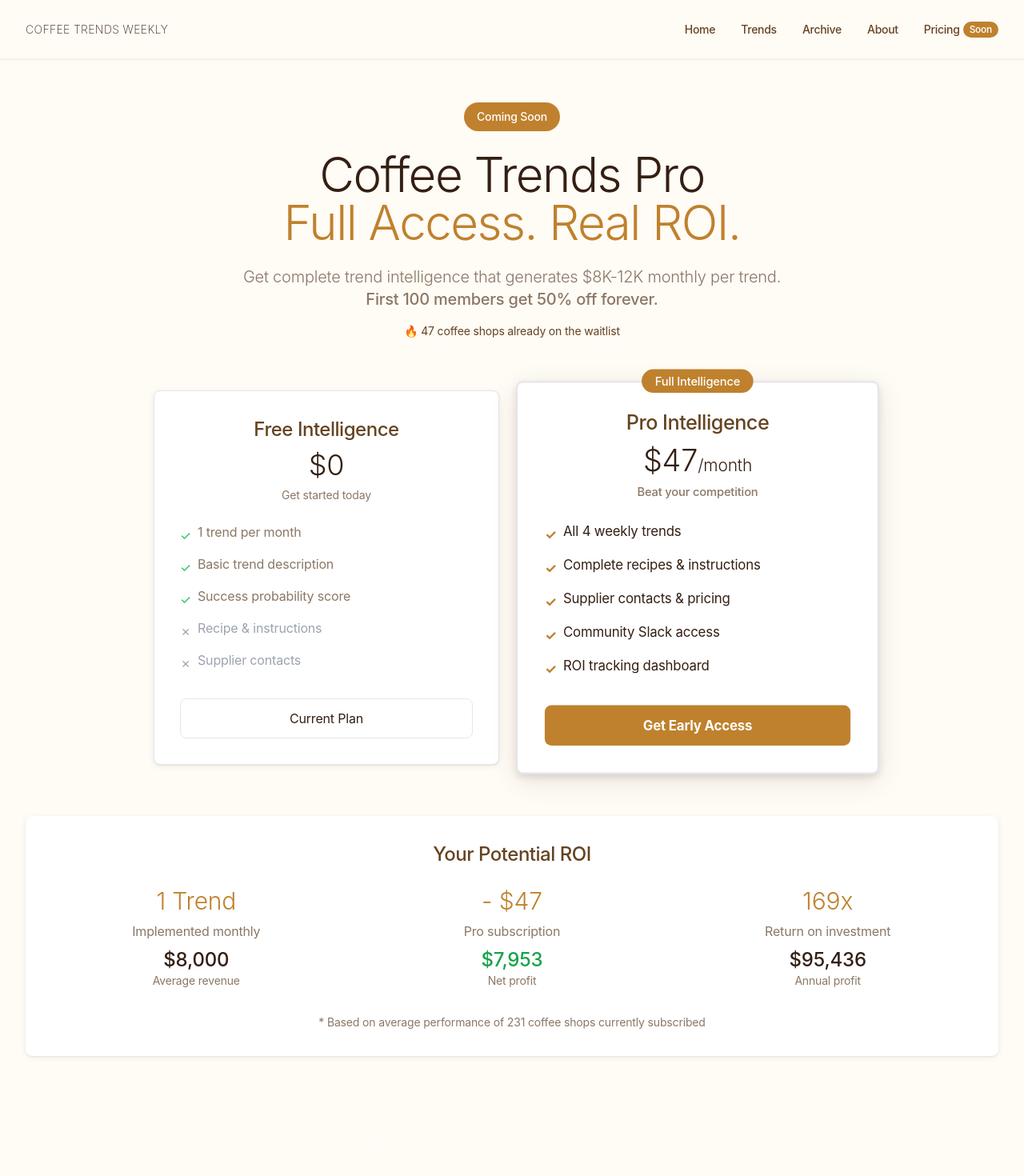
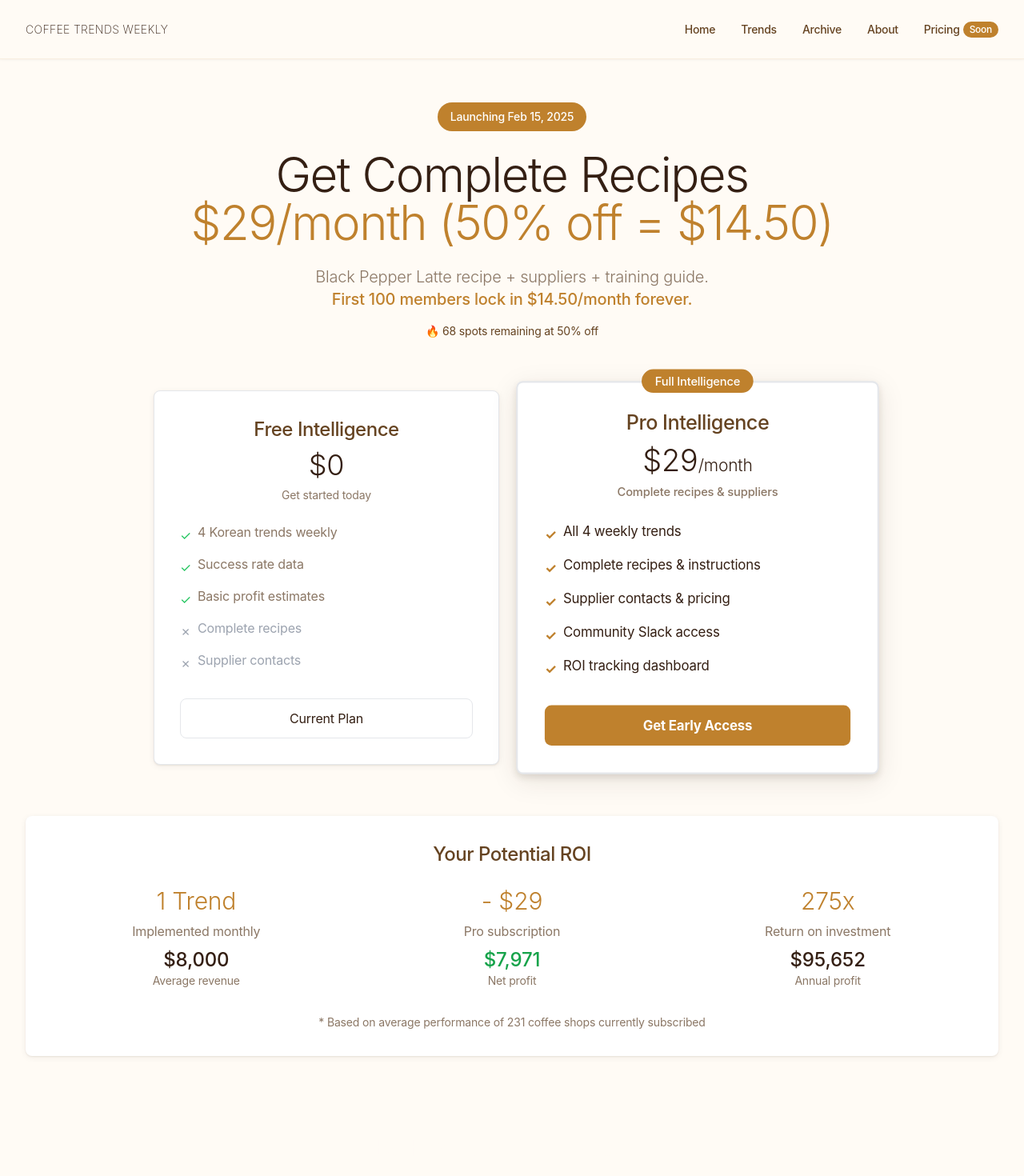
Before and after one commit to Barac9492/seongsucoffee-1, a Next.js app: page /pricing in a window 1280 px wide. Shown: the top 1470 px of the page at 80% size. Built offline with nearby package versions, Linux system fonts and the light colour scheme.

Commit message:
Pieter's MVP fixes:  pricing, poll validation, Feb 15 launch urgency

```diff
--- a/app/page.tsx
+++ b/app/page.tsx
@@ -99,8 +99,8 @@ export default function SimpleLanding() {
                   </div>
                 ) : (
                   <>
-                <h3 className="text-2xl font-craft text-coffee-primary mb-4">Get This Week&apos;s Trends</h3>
-                <p className="text-coffee-earth mb-6">4 verified Korean trends making $8K-12K monthly. Next issue Tuesday.</p>
+                <h3 className="text-2xl font-craft text-coffee-primary mb-4">Quick Question: Which trend will you try first?</h3>
+                <p className="text-coffee-earth mb-6">Vote and get the winning recipe FREE when Pro launches ($29 value)</p>
 
                 <form onSubmit={handleSignup} className="space-y-4">
                   <div className="grid grid-cols-1 md:grid-cols-2 gap-4">
@@ -130,34 +130,22 @@ export default function SimpleLanding() {
                     required
                   />
 
-                  {/* Hidden monetization tracking fields */}
-                  <div className="grid grid-cols-1 md:grid-cols-2 gap-4">
-                    <select
-                      value={signupData.shopSize}
-                      onChange={(e) => setSignupData({...signupData, shopSize: e.target.value})}
-                      className="w-full p-3 border border-coffee-neutral-200 rounded-lg focus:border-coffee-accent text-coffee-earth"
-                    >
-                      <option value="">Daily customers (optional)</option>
-                      <option value="<50">Less than 50</option>
-                      <option value="50-100">50-100</option>
-                      <option value="100-200">100-200</option>
-                      <option value="200+">200+</option>
-                    </select>
-                    <select
-                      value={signupData.willingness}
-                      onChange={(e) => setSignupData({...signupData, willingness: e.target.value})}
-                      className="w-full p-3 border border-coffee-neutral-200 rounded-lg focus:border-coffee-accent text-coffee-earth"
-                    >
-                      <option value="">Would pay for trends? (optional)</option>
-                      <option value="0">No, free only</option>
-                      <option value="<20">Under $20/month</option>
-                      <option value="20-50">$20-50/month</option>
-                      <option value="50+">$50+/month</option>
-                    </select>
-                  </div>
+                  {/* Poll Question */}
+                  <select
+                    value={signupData.willingness}
+                    onChange={(e) => setSignupData({...signupData, willingness: e.target.value})}
+                    className="w-full p-3 border border-coffee-neutral-200 rounded-lg focus:border-coffee-accent text-coffee-earth font-medium"
+                    required
+                  >
+                    <option value="">Which trend will you try first? (Pick one)</option>
+                    <option value="black-pepper">Black Pepper Latte - Spicy & bold</option>
+                    <option value="dutch-einspanner">Dutch Einspanner - Creamy cloud coffee</option>
+                    <option value="honey-butter">Honey Butter Coffee - Sweet comfort</option>
+                    <option value="hallabong">Jeju Hallabong Latte - Citrus twist</option>
+                  </select>
 
                   <button type="submit" className="w-full btn-primary text-white py-3 rounded-lg text-lg font-craft font-medium">
-                    🚀 Get Korean Trends (Free)
+                    Vote & Get Free Recipe ($29 value)
                   </button>
                 </form>
 
--- a/app/pricing/page.tsx
+++ b/app/pricing/page.tsx
@@ -62,18 +62,18 @@ export default function PricingPage() {
           {/* Header */}
           <div className="text-center mb-16">
             <span className="inline-block bg-coffee-accent text-white px-4 py-2 rounded-full text-sm font-medium mb-6">
-              Coming Soon
+              Launching Feb 15, 2025
             </span>
             <h1 className="text-4xl md:text-6xl font-light leading-tight tracking-tight mb-6 text-coffee-primary">
-              Coffee Trends Pro<br/>
-              <span className="text-coffee-accent">Full Access. Real ROI.</span>
+              Get Complete Recipes<br/>
+              <span className="text-coffee-accent">$29/month (50% off = $14.50)</span>
             </h1>
             <p className="text-xl text-coffee-earth font-light max-w-3xl mx-auto">
-              Get complete trend intelligence that generates $8K-12K monthly per trend.<br/>
-              <span className="font-medium">First 100 members get 50% off forever.</span>
+              Black Pepper Latte recipe + suppliers + training guide.<br/>
+              <span className="font-medium text-coffee-accent">First 100 members lock in $14.50/month forever.</span>
             </p>
             <div className="mt-4 text-sm text-coffee-secondary">
-              🔥 47 coffee shops already on the waitlist
+              🔥 68 spots remaining at 50% off
             </div>
           </div>
 
@@ -91,19 +91,19 @@ export default function PricingPage() {
               <ul className="space-y-3 mb-8">
                 <li className="flex items-start">
                   <span className="text-green-500 mr-2 mt-1">✓</span>
-                  <span className="text-coffee-earth">1 trend per month</span>
+                  <span className="text-coffee-earth">4 Korean trends weekly</span>
                 </li>
                 <li className="flex items-start">
                   <span className="text-green-500 mr-2 mt-1">✓</span>
-                  <span className="text-coffee-earth">Basic trend description</span>
+                  <span className="text-coffee-earth">Success rate data</span>
                 </li>
                 <li className="flex items-start">
                   <span className="text-green-500 mr-2 mt-1">✓</span>
-                  <span className="text-coffee-earth">Success probability score</span>
+                  <span className="text-coffee-earth">Basic profit estimates</span>
                 </li>
                 <li className="flex items-start text-gray-400">
                   <span className="mr-2 mt-1">✗</span>
-                  <span>Recipe & instructions</span>
+                  <span>Complete recipes</span>
                 </li>
                 <li className="flex items-start text-gray-400">
                   <span className="mr-2 mt-1">✗</span>
@@ -125,9 +125,9 @@ export default function PricingPage() {
               <div className="text-center mb-6">
                 <h3 className="text-2xl font-craft text-coffee-primary mb-2">Pro Intelligence</h3>
                 <div className="text-4xl font-light text-coffee-primary mb-2">
-                  $47<span className="text-xl">/month</span>
+                  $29<span className="text-xl">/month</span>
                 </div>
-                <p className="text-coffee-earth text-sm font-medium">Beat your competition</p>
+                <p className="text-coffee-earth text-sm font-medium">Complete recipes & suppliers</p>
               </div>
 
               <ul className="space-y-3 mb-8">
@@ -172,15 +172,15 @@ export default function PricingPage() {
                 <div className="text-sm text-coffee-earth">Average revenue</div>
               </div>
               <div className="text-center">
-                <div className="text-3xl font-light text-coffee-accent mb-2">- $47</div>
+                <div className="text-3xl font-light text-coffee-accent mb-2">- $29</div>
                 <div className="text-coffee-earth">Pro subscription</div>
-                <div className="text-2xl font-medium text-green-600 mt-2">$7,953</div>
+                <div className="text-2xl font-medium text-green-600 mt-2">$7,971</div>
                 <div className="text-sm text-coffee-earth">Net profit</div>
               </div>
               <div className="text-center">
-                <div className="text-3xl font-light text-coffee-accent mb-2">169x</div>
+                <div className="text-3xl font-light text-coffee-accent mb-2">275x</div>
                 <div className="text-coffee-earth">Return on investment</div>
-                <div className="text-2xl font-medium text-coffee-primary mt-2">$95,436</div>
+                <div className="text-2xl font-medium text-coffee-primary mt-2">$95,652</div>
                 <div className="text-sm text-coffee-earth">Annual profit</div>
               </div>
             </div>
```
